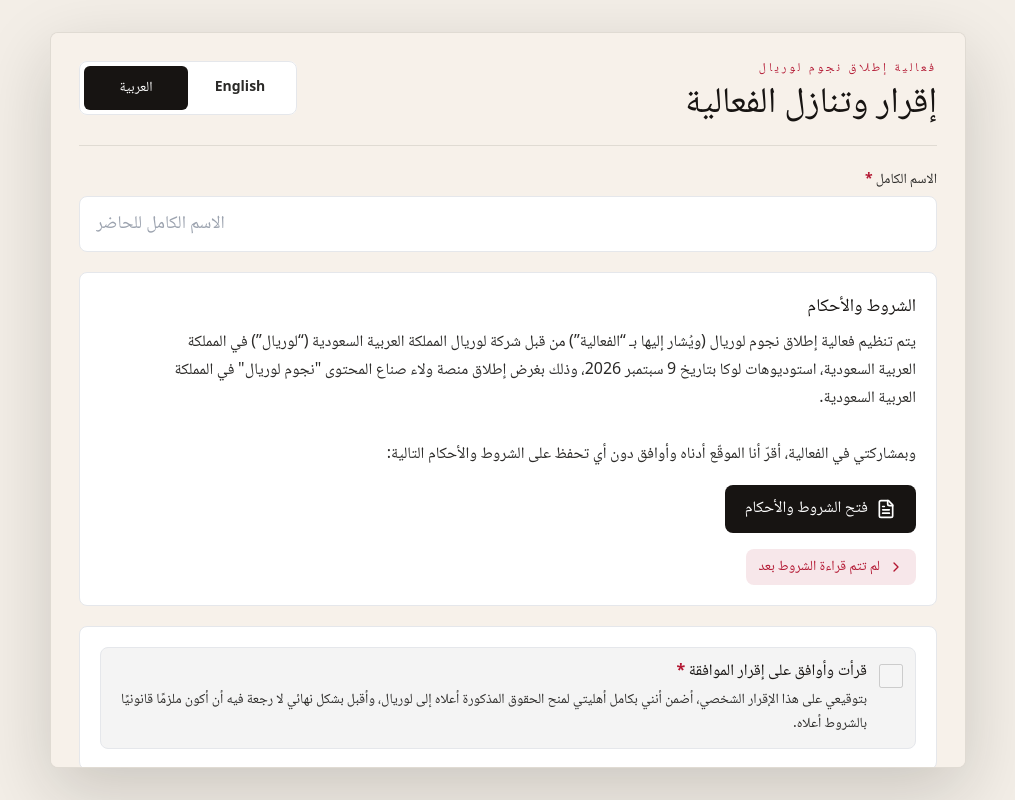
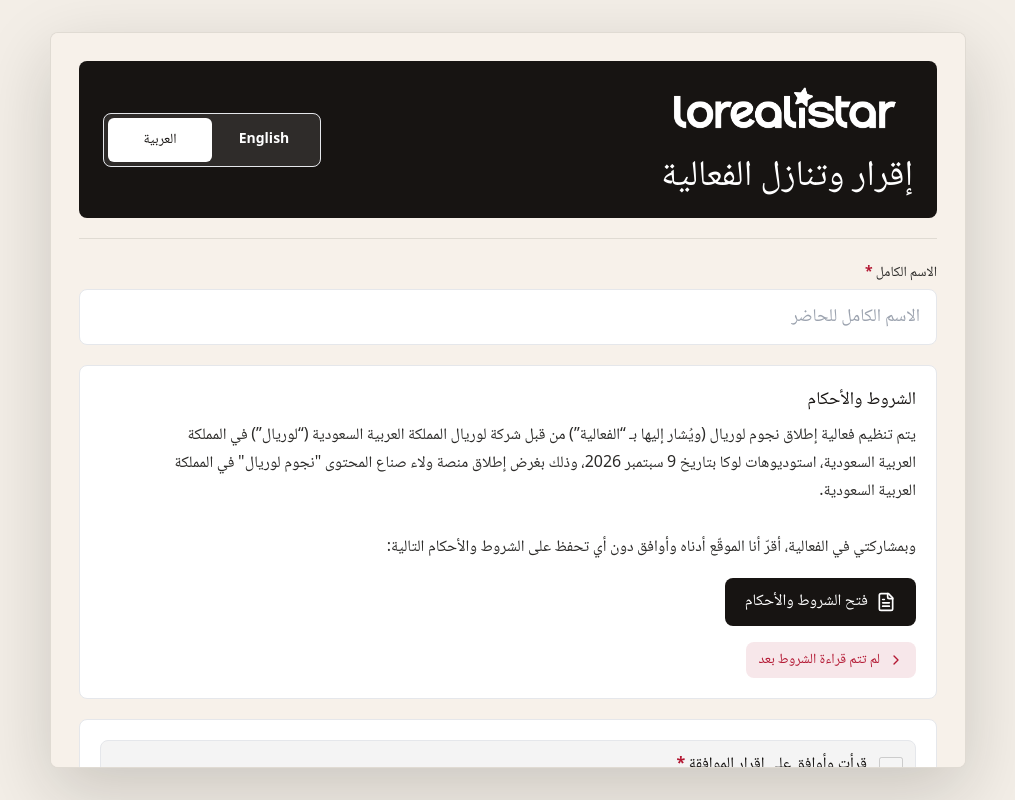
Before and after one commit to shkeramemo/loreallaunching, a Next.js app: page / in a window 1280 px wide. Shown: the whole page, without its empty margins (132-1147 px from the left). Built offline with nearby package versions, Linux system fonts and the light colour scheme.

Commit message:
Adding logo and fixing full name

```diff
--- a/app/api/admin/submissions/route.ts
+++ b/app/api/admin/submissions/route.ts
@@ -206,7 +206,11 @@
 
     const rows = (data || []) as Pick<
       WaiverSubmissionRow,
-      "id" | "full_name" | "signature_url" | "signed_at" | "language"
+      | "id"
+      | "full_name"
+      | "signature_url"
+      | "signed_at"
+      | "language"
     >[];
     const documentBucketName = getSignedDocumentBucketName();
     let processedCount = 0;
--- a/app/api/waivers/route.ts
+++ b/app/api/waivers/route.ts
@@ -189,16 +189,12 @@
     const documentBucketName = getSignedDocumentBucketName();
     const submissionId = crypto.randomUUID();
     const storageDate = new Date().toISOString().slice(0, 10);
-    const signaturePath = [
-      "signatures",
-      storageDate,
-      `${submissionId}.png`,
-    ].join("/");
-    const documentPath = [
-      "documents",
-      storageDate,
-      `${submissionId}.pdf`,
-    ].join("/");
+    const signaturePath = ["signatures", storageDate, `${submissionId}.png`].join(
+      "/",
+    );
+    const documentPath = ["documents", storageDate, `${submissionId}.pdf`].join(
+      "/",
+    );
 
     const { error: uploadError } = await supabase.storage
       .from(signatureBucketName)
--- a/components/WaiverForm.tsx
+++ b/components/WaiverForm.tsx
@@ -1,5 +1,6 @@
 "use client";
 
+import Image from "next/image";
 import {
   Check,
   ChevronRight,
@@ -170,17 +171,23 @@
         className="w-full rounded-lg border border-ink/10 bg-pearl p-4 shadow-soft-panel sm:p-5 md:max-h-[calc(100vh-4rem)] md:overflow-y-auto md:p-7"
       >
         <header className="mb-6 border-b border-ink/10 pb-5">
-          <div className="flex flex-col gap-4 sm:flex-row sm:items-start sm:justify-between">
-            <div>
-              <p className="text-xs font-semibold uppercase tracking-[0.24em] text-rouge">
-                {content.eventLabel}
-              </p>
-              <h1 className="mt-2 text-3xl font-semibold leading-tight text-ink md:text-4xl">
+          <div className="rounded-lg bg-ink px-4 py-5 text-white md:px-6">
+            <div className="flex flex-col gap-5 sm:flex-row sm:items-center sm:justify-between">
+              <div className="min-w-0">
+                <Image
+                  src="/logo-white.png"
+                  alt="L'Oréalistar"
+                  width={1783}
+                  height={400}
+                  priority
+                  className="h-auto w-52 max-w-full md:w-64"
+                />
+                <h1 className="mt-5 text-3xl font-semibold leading-tight md:text-4xl">
                   {content.documentTitle}
                 </h1>
               </div>
               <fieldset
-              className="inline-grid grid-cols-2 rounded-lg border border-ink/12 bg-white p-1"
+                className="inline-grid grid-cols-2 self-start rounded-lg border border-white/18 bg-white/10 p-1 sm:self-center"
                 aria-label={content.ui.languageLabel}
                 dir="ltr"
               >
@@ -191,14 +198,15 @@
                     onClick={() => changeLanguage(language)}
                     className={`h-11 min-w-[104px] rounded-md px-4 text-sm font-semibold transition ${
                       payload.language === language
-                      ? "bg-ink text-white"
-                      : "text-graphite hover:bg-pearl"
+                        ? "bg-white text-ink"
+                        : "text-white/78 hover:bg-white/10 hover:text-white"
                     }`}
                   >
                     {language === "ar" ? "العربية" : "English"}
                   </button>
                 ))}
               </fieldset>
+            </div>
           </div>
         </header>
 
@@ -210,11 +218,13 @@
             <input
               type="text"
               autoComplete="name"
-              dir="auto"
+              dir={content.dir}
               value={payload.fullName}
               onChange={(event) => updateField("fullName", event.target.value)}
               placeholder={content.ui.fullNamePlaceholder}
-              className="h-14 w-full rounded-lg border border-ink/12 bg-white px-4 text-lg text-ink outline-none transition focus:border-rouge focus:ring-4 focus:ring-rouge/12"
+              className={`h-14 w-full rounded-lg border border-ink/12 bg-white px-4 text-lg text-ink outline-none transition focus:border-rouge focus:ring-4 focus:ring-rouge/12 ${
+                content.dir === "rtl" ? "text-right" : "text-left"
+              }`}
             />
             <FieldError message={errors.fullName} />
           </label>
```
Also changed, not shown: public/logo-white.png (added). Lines whose indentation alone changed are shown as unchanged.
